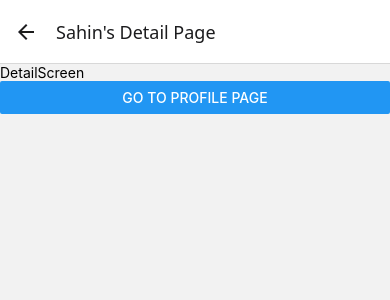
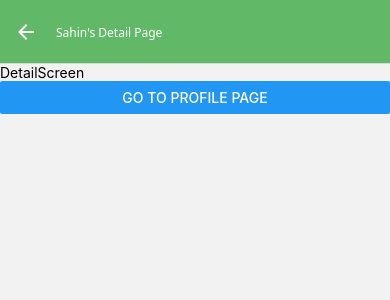
Before and after one commit to i-am-sahin/ChaiCode-MobileDevCohort, a React Native app in the folder react-navigation-masterclass/: screen /Details in a window 390 px wide. Shown: the top 300 px of the page. Built offline with nearby package versions, Linux system fonts and the light colour scheme.

Commit message:
Globally Implemented header Style | React-Navigation-MasterClass

```diff
--- a/react-navigation-masterclass/src/navigations/stack/DynamicStackNavigator.tsx
+++ b/react-navigation-masterclass/src/navigations/stack/DynamicStackNavigator.tsx
@@ -9,7 +9,17 @@ const Stack = createNativeStackNavigator();
 
 function MyStack() {
     return(
-        <Stack.Navigator>
+        <Stack.Navigator screenOptions={{
+            headerStyle : {
+                backgroundColor : '#61b967',
+
+            },
+            headerTintColor : '#fff',
+            headerTitleStyle :{
+                fontWeight : 300,
+                fontSize : 12,
+            }
+        }}>
             <Stack.Screen name='Home' component={HomeScreens} options={{ // using Options to customize header for Home Screen, other screens will use default header through Stack.Navigator. We can also use options for each screen to customize header for each screen.and we can also use options for customise everything about header for each screen.
                 headerShown : true,
                 title : 'My Home Page',
--- a/react-navigation-masterclass/src/screens/DetailScreen.tsx
+++ b/react-navigation-masterclass/src/screens/DetailScreen.tsx
@@ -11,7 +11,7 @@ const DetailScreen = () => {
     navigation.setOptions({
         title : "Sahin's Detail Page"
     })
-  },[navigation])
+  })
   return (
     <View>
       <Text>DetailScreen</Text>
```
